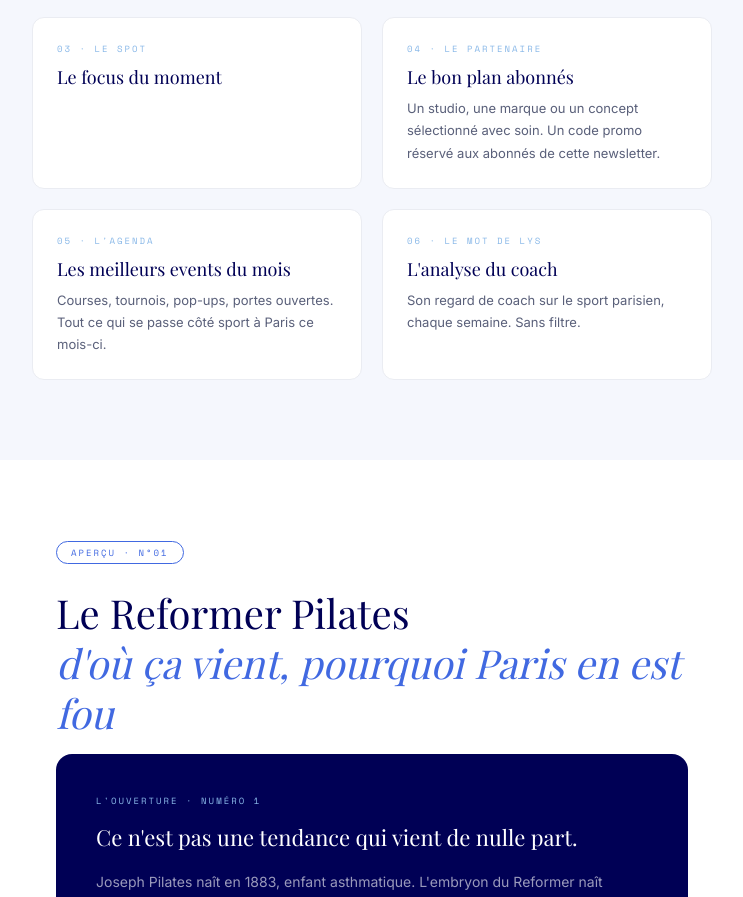
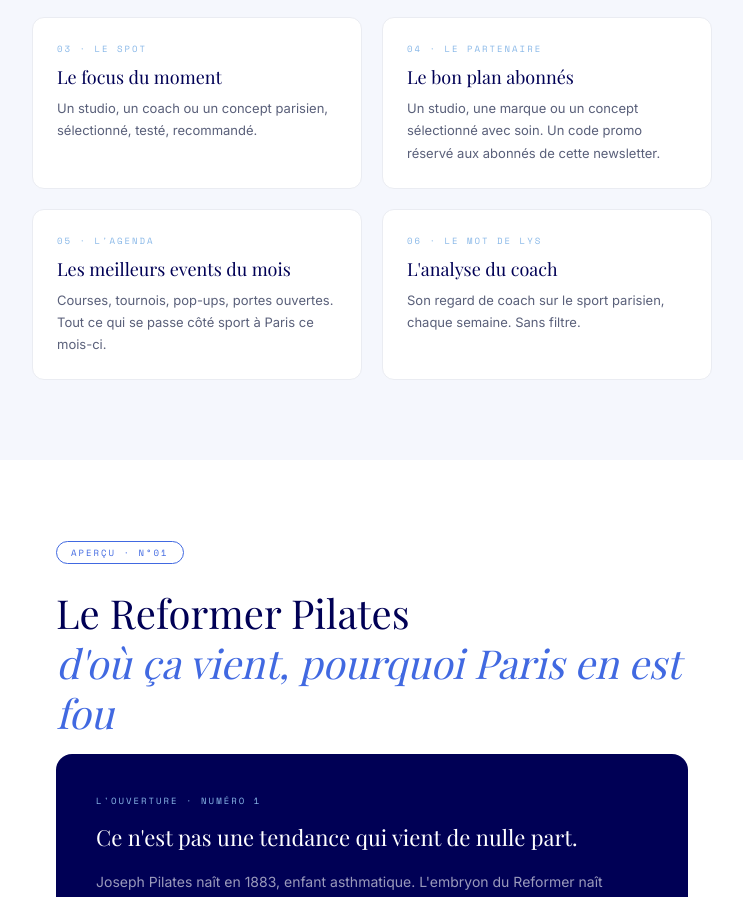
Before and after one commit to flowtoforce-app/newsletter-sport-paris, a plain HTML site: page index.html in a window 1280 px wide. Shown: the part 1315-2212 px from the top of the page, without its empty margins (268-1011 px from the left). Drawn offline with nearby package versions, Linux system fonts and the light colour scheme; a web font is replaced by a local one.

Commit message:
Restauration texte Le Spot sans tiret.

```diff
--- a/index.html
+++ b/index.html
@@ -551,6 +551,7 @@
         <div class="rubrique-card">
           <div class="rubrique-num">03 · Le Spot</div>
           <div class="rubrique-name">Le focus du moment</div>
+          <div class="rubrique-desc">Un studio, un coach ou un concept parisien, sélectionné, testé, recommandé.</div>
         </div>
         <div class="rubrique-card">
           <div class="rubrique-num">04 · Le Partenaire</div>
```
